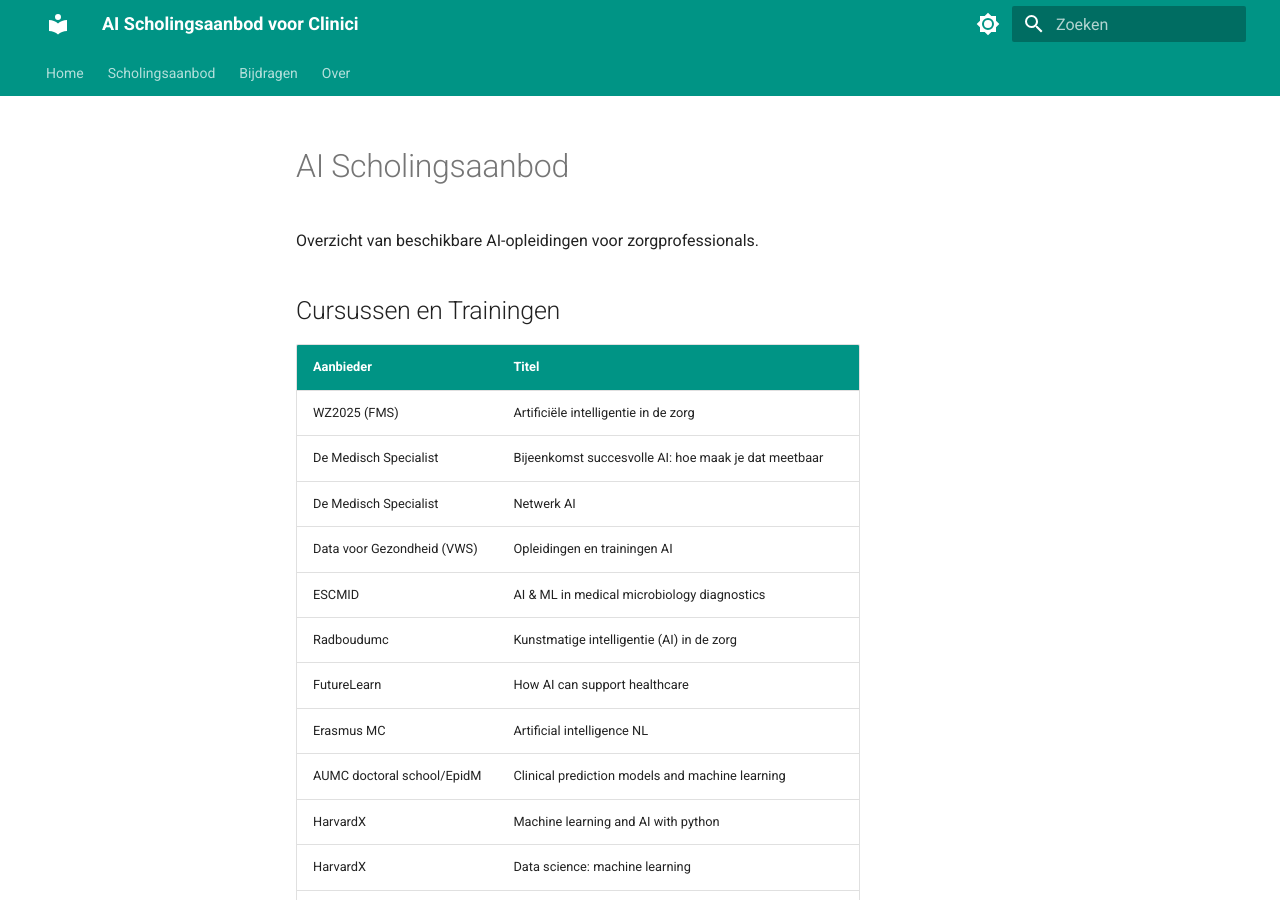
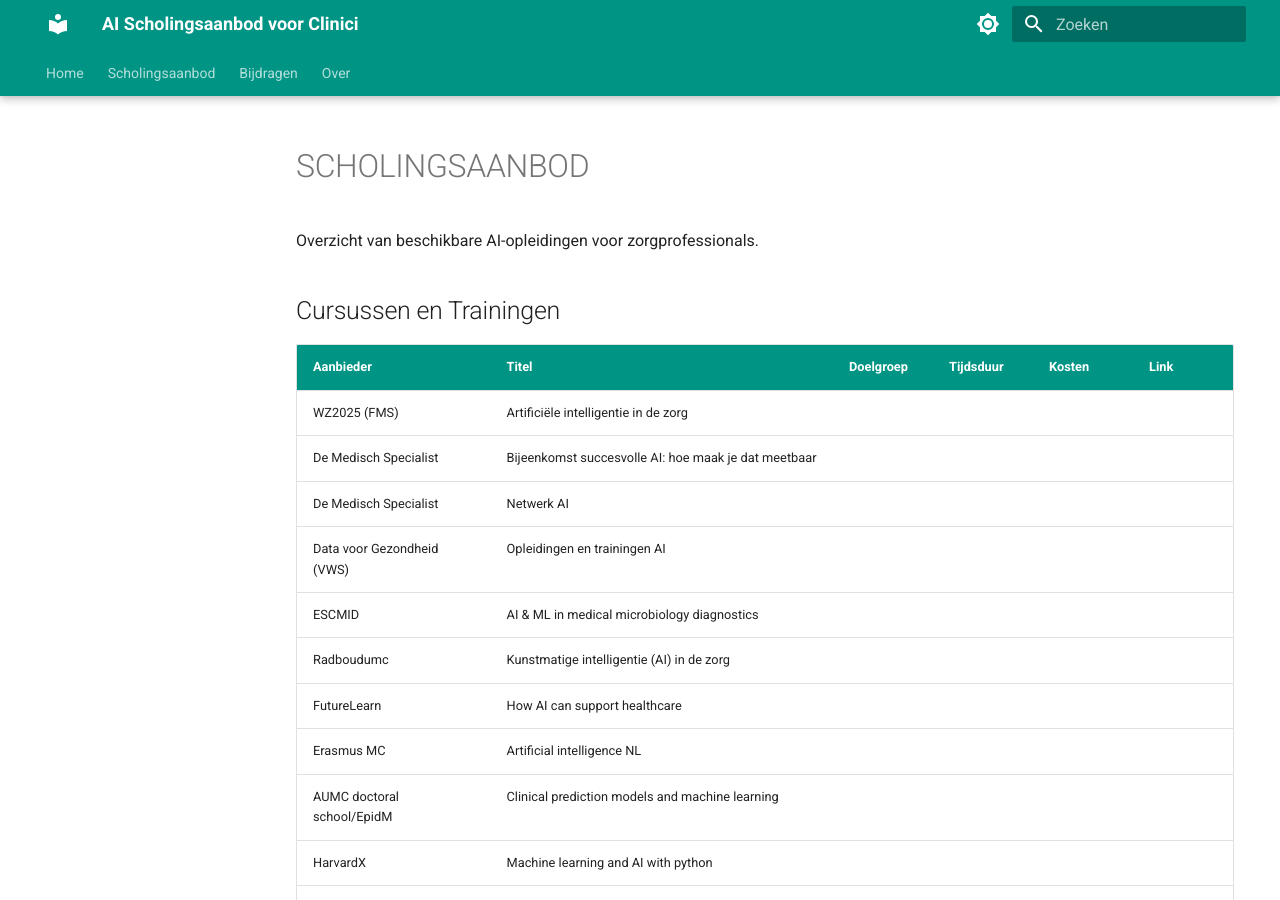
Before and after one commit to Ajsvdk/Ai-Geletterdheid-FMS, an MkDocs documentation site: the page built from docs/SCHOLINGSAANBOD.md, in a window 1280 px wide and 900 px high. Built offline with MkDocs 1.6.1 and Material for MkDocs 9.7.7, drawn with Linux system fonts in a browser that asks for light colours.

Commit message:
Menu bar fix

```diff
--- a/docs/SCHOLINGSAANBOD.md
+++ b/docs/SCHOLINGSAANBOD.md
@@ -1,44 +1,42 @@
-# AI Scholingsaanbod
-
 Overzicht van beschikbare AI-opleidingen voor zorgprofessionals.
 
 ## Cursussen en Trainingen
 
-| Aanbieder | Titel |
-|-----------|-------|
-| WZ2025 (FMS) | Artificiële intelligentie in de zorg |
-| De Medisch Specialist | Bijeenkomst succesvolle AI: hoe maak je dat meetbaar |
-| De Medisch Specialist | Netwerk AI |
-| Data voor Gezondheid (VWS) | Opleidingen en trainingen AI |
-| ESCMID | AI & ML in medical microbiology diagnostics |
-| Radboudumc | Kunstmatige intelligentie (AI) in de zorg |
-| FutureLearn | How AI can support healthcare |
-| Erasmus MC | Artificial intelligence NL |
-| AUMC doctoral school/EpidM | Clinical prediction models and machine learning |
-| HarvardX | Machine learning and AI with python |
-| HarvardX | Data science: machine learning |
-| PHIT Academy | Integrated AI strategie naar uitvoering |
-| ICT & Health Academy | LabICT voor beheerders |
-| Skipr | Masterclass AI in de zorg |
-| Oxford (SBS) | Oxford AI programme |
-| MIT xPRO | AI healthcare course |
-| Coursera | AI healthcare specialization |
-| NLAIC | Nationale AI in de zorg congres |
-| IQVIA | IQVIA AI in healthcare event |
-| NVML | Spring event 2025 |
-| AI-Certified | AI-certified basis + zorg |
-| EIT Health | AIProHealth: data science and AI in health summer school |
-| Onbekend | Basiscursus AI voor zorgverleners |
-| Onbekend | AI for healthcare providers course |
-| EFOMP | Artificial intelligence in medical physics |
-| Maastricht University | Artificial intelligence 4 imaging |
-| Radboudumc | AI for health |
-| Onbekend | International school on deep learning |
-| Nederlandse AI Coalitie | AI voor de zorg |
-| RSNA | RSNA imaging AI certificate program |
-| ESTRO | AI in RT |
-| Onbekend | DL in RT |
+| Aanbieder | Titel | Doelgroep | Tijdsduur | Kosten | Link |
+|-----------|-------|-----------|-----------|--------|------|
+| WZ2025 (FMS) | Artificiële intelligentie in de zorg |  |  |  |  |
+| De Medisch Specialist | Bijeenkomst succesvolle AI: hoe maak je dat meetbaar |  |  |  |  |
+| De Medisch Specialist | Netwerk AI |  |  |  |  |
+| Data voor Gezondheid (VWS) | Opleidingen en trainingen AI |  |  |  |  |
+| ESCMID | AI & ML in medical microbiology diagnostics |  |  |  |  |
+| Radboudumc | Kunstmatige intelligentie (AI) in de zorg |  |  |  |  |
+| FutureLearn | How AI can support healthcare |  |  |  |  |
+| Erasmus MC | Artificial intelligence NL |  |  |  |  |
+| AUMC doctoral school/EpidM | Clinical prediction models and machine learning |  |  |  |  |
+| HarvardX | Machine learning and AI with python |  |  |  |  |
+| HarvardX | Data science: machine learning |  |  |  |  |
+| PHIT Academy | Integrated AI strategie naar uitvoering |  |  |  |  |
+| ICT & Health Academy | LabICT voor beheerders |  |  |  |  |
+| Skipr | Masterclass AI in de zorg |  |  |  |  |
+| Oxford (SBS) | Oxford AI programme |  |  |  |  |
+| MIT xPRO | AI healthcare course |  |  |  |  |
+| Coursera | AI healthcare specialization |  |  |  |  |
+| NLAIC | Nationale AI in de zorg congres |  |  |  |  |
+| IQVIA | IQVIA AI in healthcare event |  |  |  |  |
+| NVML | Spring event 2025 |  |  |  |  |
+| AI-Certified | AI-certified basis + zorg |  |  |  |  |
+| EIT Health | AIProHealth: data science and AI in health summer school |  |  |  |  |
+| Onbekend | Basiscursus AI voor zorgverleners |  |  |  |  |
+| Onbekend | AI for healthcare providers course |  |  |  |  |
+| EFOMP | Artificial intelligence in medical physics |  |  |  |  |
+| Maastricht University | Artificial intelligence 4 imaging |  |  |  |  |
+| Radboudumc | AI for health |  |  |  |  |
+| Onbekend | International school on deep learning |  |  |  |  |
+| Nederlandse AI Coalitie | AI voor de zorg |  |  |  |  |
+| RSNA | RSNA imaging AI certificate program |  |  |  |  |
+| ESTRO | AI in RT |  |  |  |  |
+| Onbekend | DL in RT |  |  |  |  |
 
 ## Bijdragen
 
-Heeft u een AI-opleiding die nog niet in dit overzicht staat? [Voeg hem toe](bijdragen.md)!
+Heeft u een AI-opleiding die nog niet in dit overzicht staat? [Voeg hem toe](bijdragen.html)!
--- a/mkdocs.yml
+++ b/mkdocs.yml
@@ -4,9 +4,9 @@ use_directory_urls: false
 
 nav:
   - Home: index.md
-  - Scholingsaanbod: SCHOLINGSAANBOD.html
-  - Bijdragen: bijdragen.html
-  - Over: over.html
+  - Scholingsaanbod: scholingsaanbod.md
+  - Bijdragen: bijdragen.md
+  - Over: over.md
 
 theme:
   name: material
@@ -15,6 +15,7 @@ theme:
     - navigation.tracking
     - navigation.top
     - navigation.tabs
+    - navigation.tabs.sticky
     - navigation.sections
     - search.suggest
     - search.highlight
```
Also changed, not shown: docs/ai_courses_cleaned.csv (+23 -33 lines), docs/index.md (+3 -3 lines).
